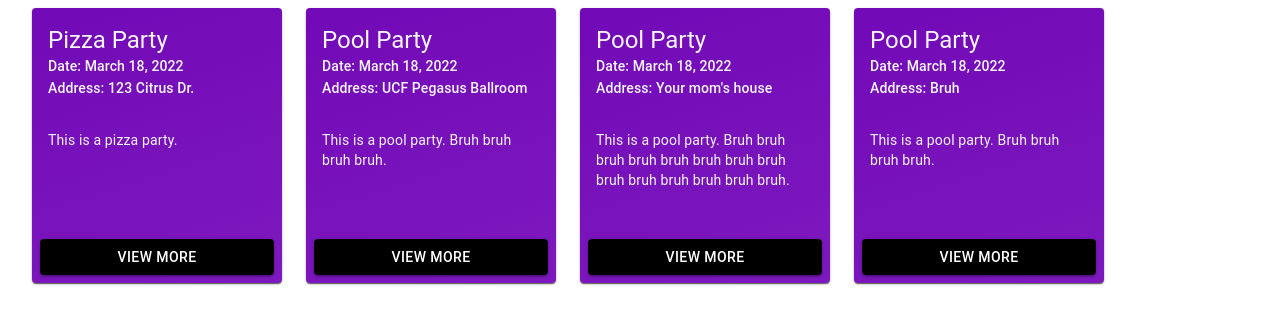
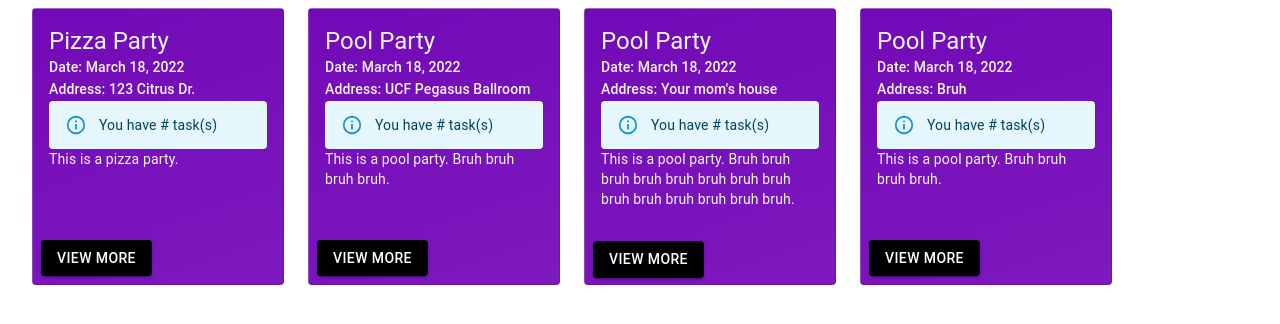
Before and after one commit to Ben2W/PrimalPartyFrontend, a React (Create React App) app: page /dashboard in a window 1280 px wide. Shown: the top 324 px of the page. Built offline with nearby package versions, Linux system fonts and the light colour scheme.

Commit message:
Added Modal to Card

```diff
--- a/src/components/Card.js
+++ b/src/components/Card.js
@@ -6,17 +6,40 @@ import CardContent from '@mui/material/CardContent';
 import AddCircleOutlineOutlinedIcon from '@mui/icons-material/AddCircleOutlineOutlined';
 import { createTheme, ThemeProvider } from '@mui/material/styles';
 import Image from '../img/purple-grad.png'; // Import using relative path
+import Backdrop from '@mui/material/Backdrop';
+import Box from '@mui/material/Box';
+import Modal from '@mui/material/Modal';
+import Fade from '@mui/material/Fade';
+import Alert from '@mui/material/Alert';
+import AlertTitle from '@mui/material/Alert';
+
+
+const style = {
+    position: 'absolute',
+    top: '50%',
+    left: '50%',
+    transform: 'translate(-50%, -50%)',
+    width: 400,
+    bgcolor: 'background.paper',
+    border: '2px solid #000',
+    boxShadow: 24,
+    p: 4,
+};
 
 export default function BasicCard(props){
 
     const cardStyle={width:250, height: 275, display: 'flex', justifyContent: 'space-between', flexDirection: 'column', backgroundImage: `url(${Image})`}
     const btnStyle={backgroundColor:"#000000"}
-    const descStyle={padding:'30px 0 0 0', color:'#F5F5F5'}
+    const descStyle = { padding: '0 0 0 0', color: '#F5F5F5' }
+    const descStyleModal = { padding: '0 0 0 0', color: '#000000' }
+
+    const [open, setOpen] = React.useState(false);
+    const handleOpen = () => setOpen(true);
+    const handleClose = () => setOpen(false);
 
     return (
-        <Paper style={cardStyle.paperContainer}>
-            <Grid containter alignItems="stretch">
-                <Card style={cardStyle}>
+        <Grid containter alignItems="stretch">
+            <Card variant="outlined" style={cardStyle}>
                     <Grid>
                         <CardContent>
                             <div className="wrapper">
@@ -31,9 +54,12 @@ export default function BasicCard(props){
                                 <Typography variant="subtitle2" style={{color:'#F5F5F5'}}>
                                   Address: {props.address}
                                 </Typography>
+
+                                <Alert severity="info">You have # task(s)</Alert>
+
                             </div>
 
-                            <Typography variant="body2" color="text.light" style={descStyle}>
+                            <Typography variant="body2" style={descStyle}>
                               {props.desc}
                             </Typography>
 
@@ -41,12 +67,56 @@ export default function BasicCard(props){
                       </Grid>
 
                       <Grid>
-                          <CardActions>
-                                <Button type='submit' color='primary' variant='contained' style={btnStyle} fullWidth >{props.button}</Button>
-                          </CardActions>
-                      </Grid>
+                        <CardActions>
+                            <div>
+                                <Button onClick={handleOpen} type='submit' color='primary' variant='contained' style={btnStyle} fullWidth >{props.button}</Button>
+
+                                <Modal
+                                    aria-labelledby="transition-modal-title"
+                                    aria-describedby="transition-modal-description"
+                                    open={open}
+                                    onClose={handleClose}
+                                    closeAfterTransition
+                                    BackdropComponent={Backdrop}
+                                    BackdropProps={{
+                                        timeout: 500,
+                                    }}
+                                >
+                                    <Fade in={open}>
+                                        <Box sx={style}>
+                                            <Grid>
+                                                <CardContent>
+                                                    <div className="wrapper">
+                                                        <Typography variant="h5" style={{ color: '#000000' }}>
+                                                            {props.title}
+                                                        </Typography>
+
+                                                        <Typography variant="subtitle2" style={{ color: '#000000' }}>
+                                                            Date: {props.date}
+                                                        </Typography>
+
+                                                        <Typography variant="subtitle2" style={{ color: '#000000' }}>
+                                                            Address: {props.address}
+                                                        </Typography>
+                                                    </div>
+
+                                                    <Alert severity="info">
+                                                        Bring Pizza
+                                                    </Alert>
+
+                                                    <Typography variant="body2" style={descStyleModal}>
+                                                        {props.desc}
+                                                    </Typography>
+
+                                                </CardContent>
+                                            </Grid>
+                                        </Box>
+                                    </Fade>
+                                </Modal>
+                            </div>
+                        </CardActions>
+                     </Grid>
                 </Card>
             </Grid>
-        </Paper>
     )
 }
```
